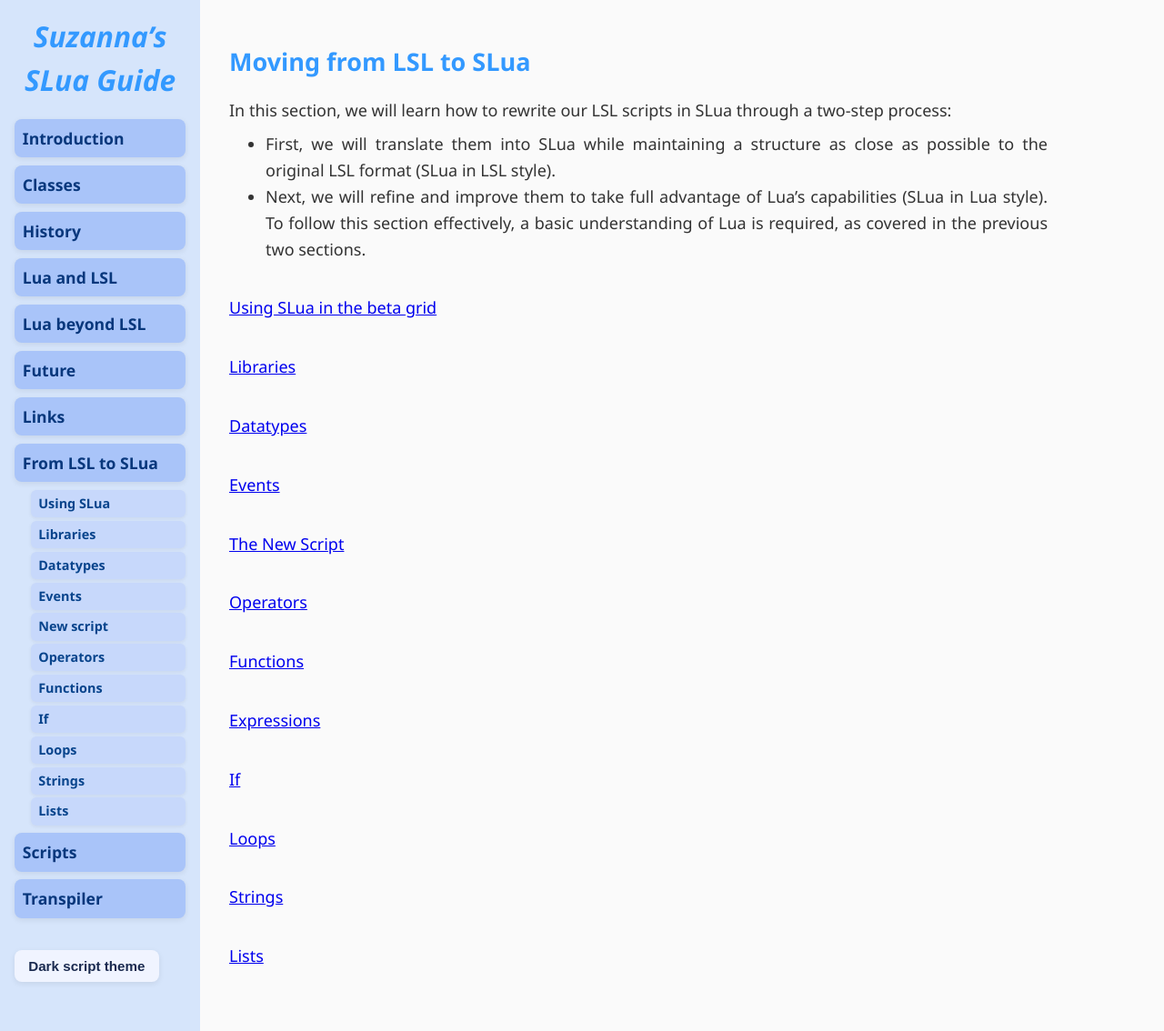
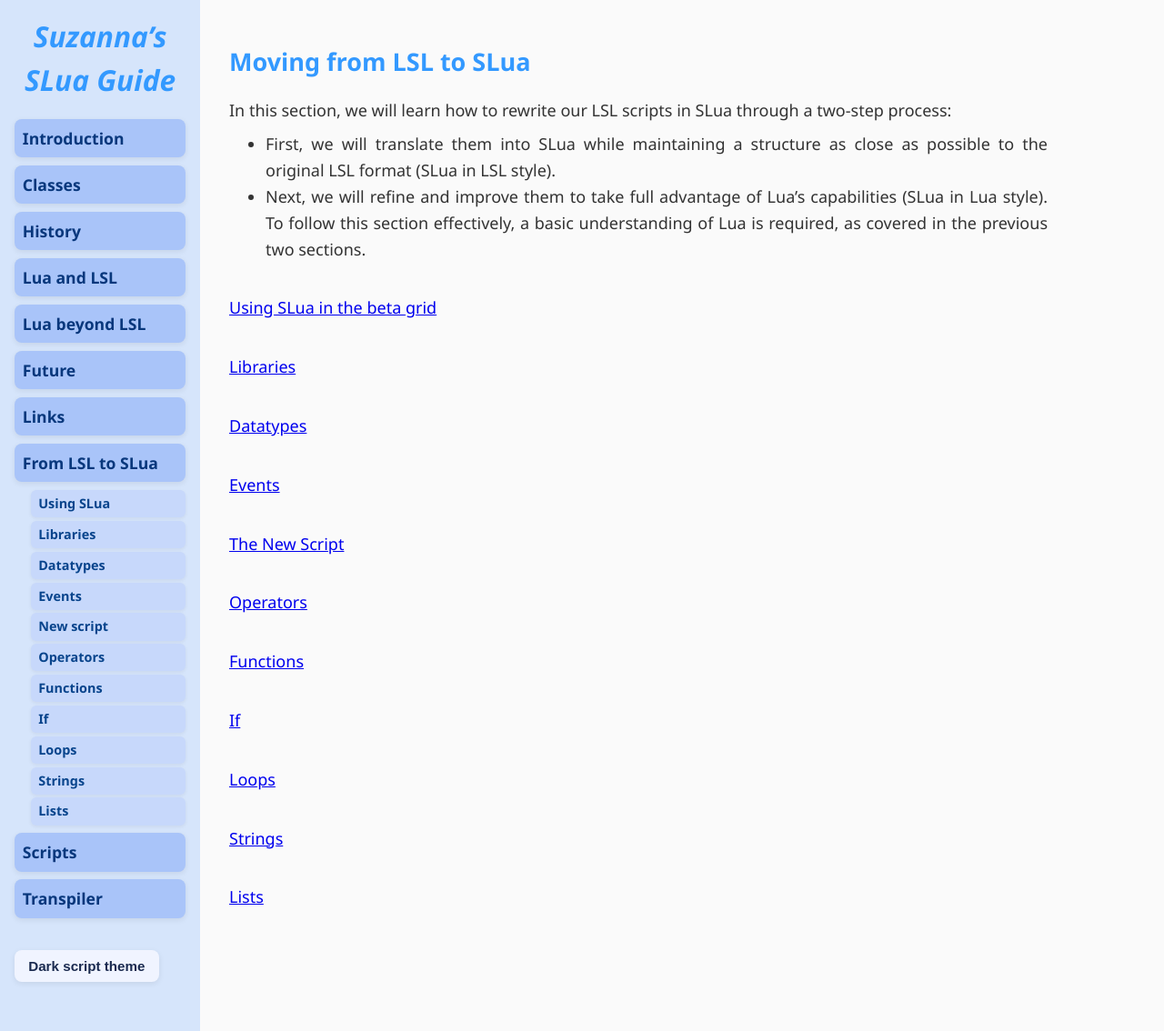
Before and after one commit to Suzanna-Linn/slua, a Jekyll site: the page built from docs/moving.md, in a window 1280 px wide and 1134 px high. Shown: the whole window at 91% size. Built offline with Jekyll 4.4.1, drawn with Linux system fonts in a browser that asks for light colours; nearby versions of some CDN libraries; our own code applies the rules of GitHub Pages for plain Markdown files; comment, search, counter and statistics services are not loaded.

Commit message:
Update moving.md

```diff
--- a/docs/moving.md
+++ b/docs/moving.md
@@ -20,8 +20,6 @@ To follow this section effectively, a basic understanding of Lua is required, as
 
 [Functions](/slua/moving-functions)
 
-[Expressions](/slua/moving-expressions)
-
 [If](/slua/moving-if)
 
 [Loops](/slua/moving-loops)
```
